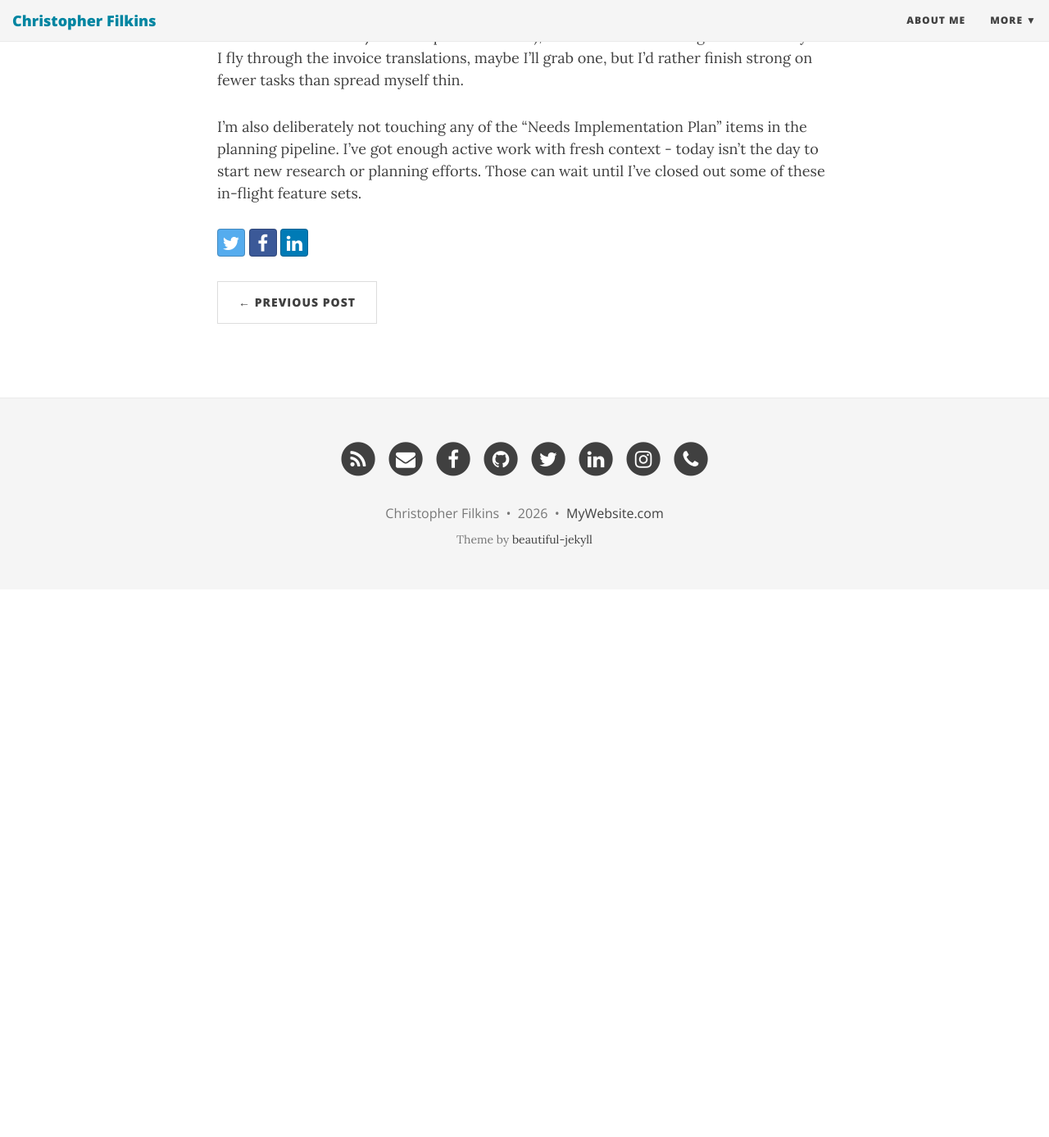
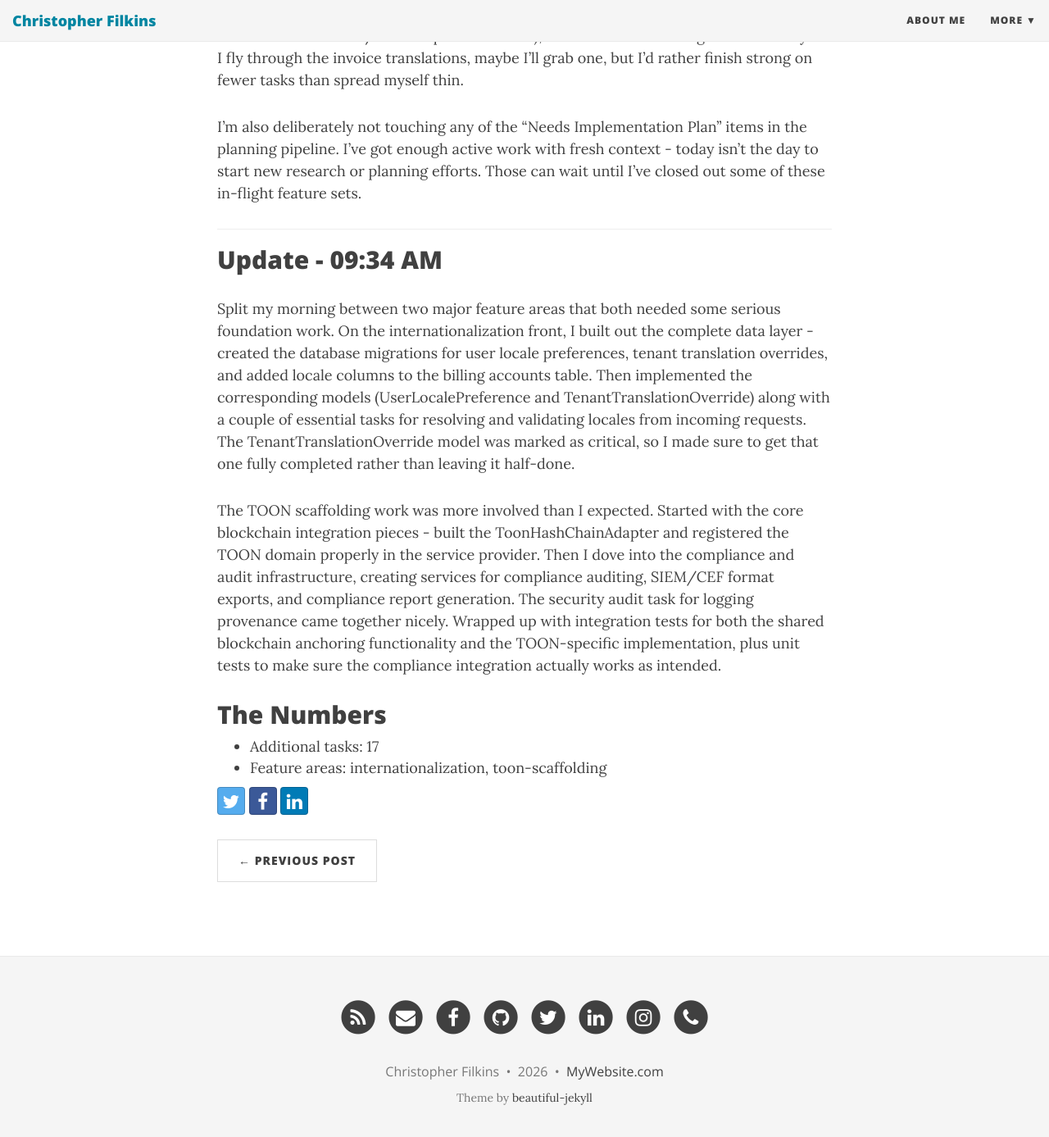
Before and after one commit to filchyboy/filchyboy.github.io, a Jekyll site: the page built from _posts/2026-01-05-todays-plan.md, in a window 1280 px wide and 1400 px high, scrolled down 1986 px. Shown: the top 1387 px of the window at 82% size. Built offline with Jekyll 4.4.1, drawn with Linux system fonts in a browser that asks for light colours; nearby versions of some CDN libraries; before the commit the page ends 2705 px from its top, so only the background shows below that.

Commit message:
Update build-in-public update: Toon Scaffolding

```diff
--- a/_posts/2026-01-05-todays-plan.md
+++ b/_posts/2026-01-05-todays-plan.md
@@ -39,3 +39,20 @@ I'm at 96.9% compliance with 850 issues. That's pretty good, but I could easily
 The internationalization feature set has 3 more tasks beyond the invoice work (payment card labels and the CI/CD interpolation check), but I'm not committing to those today. If I fly through the invoice translations, maybe I'll grab one, but I'd rather finish strong on fewer tasks than spread myself thin.
 
 I'm also deliberately not touching any of the "Needs Implementation Plan" items in the planning pipeline. I've got enough active work with fresh context - today isn't the day to start new research or planning efforts. Those can wait until I've closed out some of these in-flight feature sets.
+
+---
+
+## Update - 09:34 AM
+
+Split my morning between two major feature areas that both needed some serious foundation work. On the internationalization front, I built out the complete data layer - created the database migrations for user locale preferences, tenant translation overrides, and added locale columns to the billing accounts table. Then implemented the corresponding models (UserLocalePreference and TenantTranslationOverride) along with a couple of essential tasks for resolving and validating locales from incoming requests. The TenantTranslationOverride model was marked as critical, so I made sure to get that one fully completed rather than leaving it half-done.
+
+The TOON scaffolding work was more involved than I expected. Started with the core blockchain integration pieces - built the ToonHashChainAdapter and registered the TOON domain properly in the service provider. Then I dove into the compliance and audit infrastructure, creating services for compliance auditing, SIEM/CEF format exports, and compliance report generation. The security audit task for logging provenance came together nicely. Wrapped up with integration tests for both the shared blockchain anchoring functionality and the TOON-specific implementation, plus unit tests to make sure the compliance integration actually works as intended.
+
+## The Numbers
+- Additional tasks: 17
+- Feature areas: internationalization, toon-scaffolding
+<!-- Generated by dev-tracker publish_to_jekyll.py (AI mode) -->
+<!-- accomplished-date: 2026-01-05 -->
+<!-- unit-ids: i18n-p1-bug-tenant-override-model,i18n-p1-db-migration-user-prefs,i18n-p1-db-migration-tenant-overrides,i18n-p1-db-migration-billing-accounts,i18n-p1-model-user-locale-pref,i18n-p1-model-tenant-override-complete,p5-17b-toon-hashchain-adapter,p5-17c-toon-domain-registration,p5-18-compliance-audit-service,p5-20-security-audit-task,i18n-p1-task-resolve-locale-request,i18n-p1-task-validate-locale,p5-17-shared-infra-integration-test,p5-17d-toon-blockchain-integration-test,p5-19-siem-export-service,p5-21-compliance-report-service,p5-22-compliance-tests -->
+
+<!-- unit-ids: i18n-p1-bug-tenant-override-model,i18n-p1-db-migration-billing-accounts,i18n-p1-db-migration-tenant-overrides,i18n-p1-db-migration-user-prefs,i18n-p1-model-tenant-override-complete,i18n-p1-model-user-locale-pref,i18n-p1-task-resolve-locale-request,i18n-p1-task-validate-locale,p5-17-shared-infra-integration-test,p5-17b-toon-hashchain-adapter,p5-17c-toon-domain-registration,p5-17d-toon-blockchain-integration-test,p5-18-compliance-audit-service,p5-19-siem-export-service,p5-20-security-audit-task,p5-21-compliance-report-service,p5-22-compliance-tests -->
```
